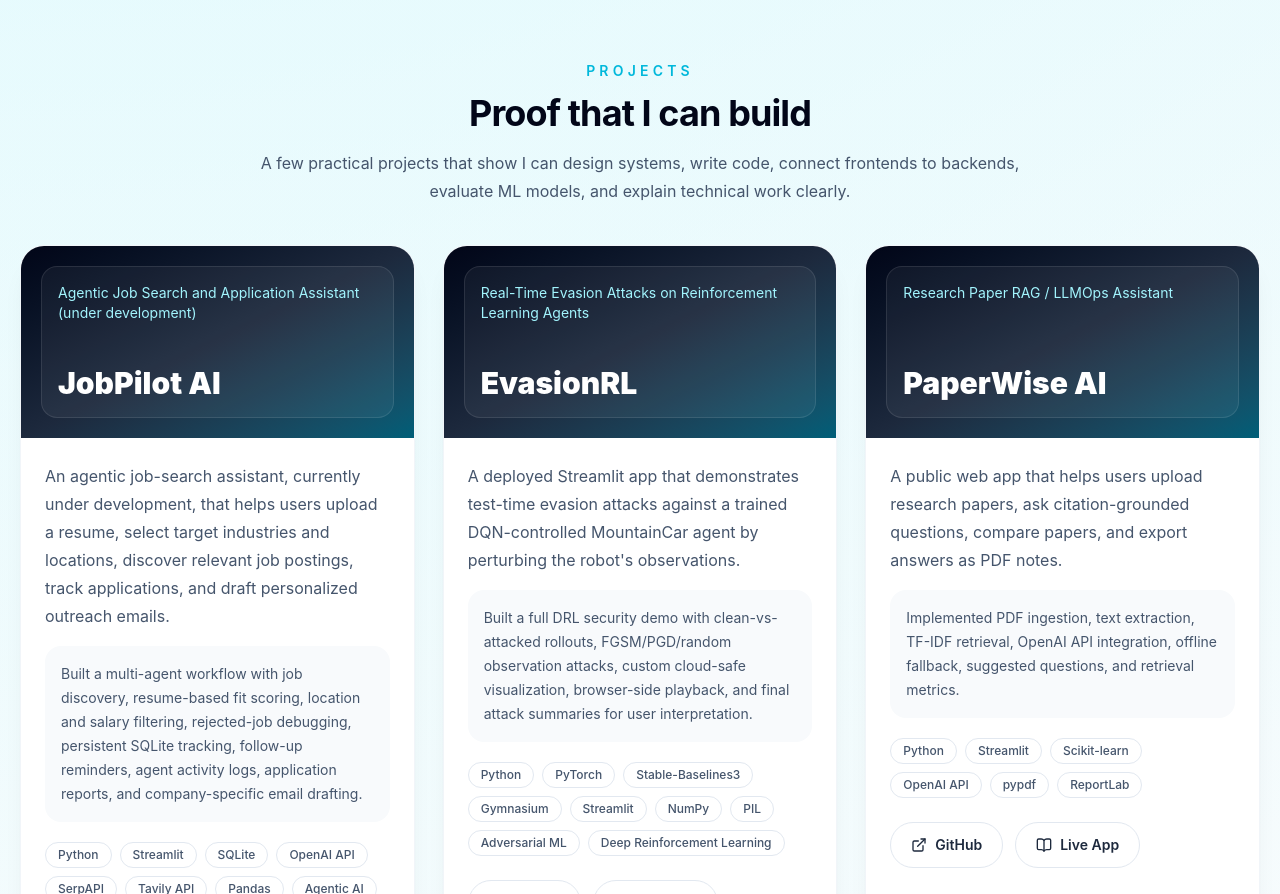
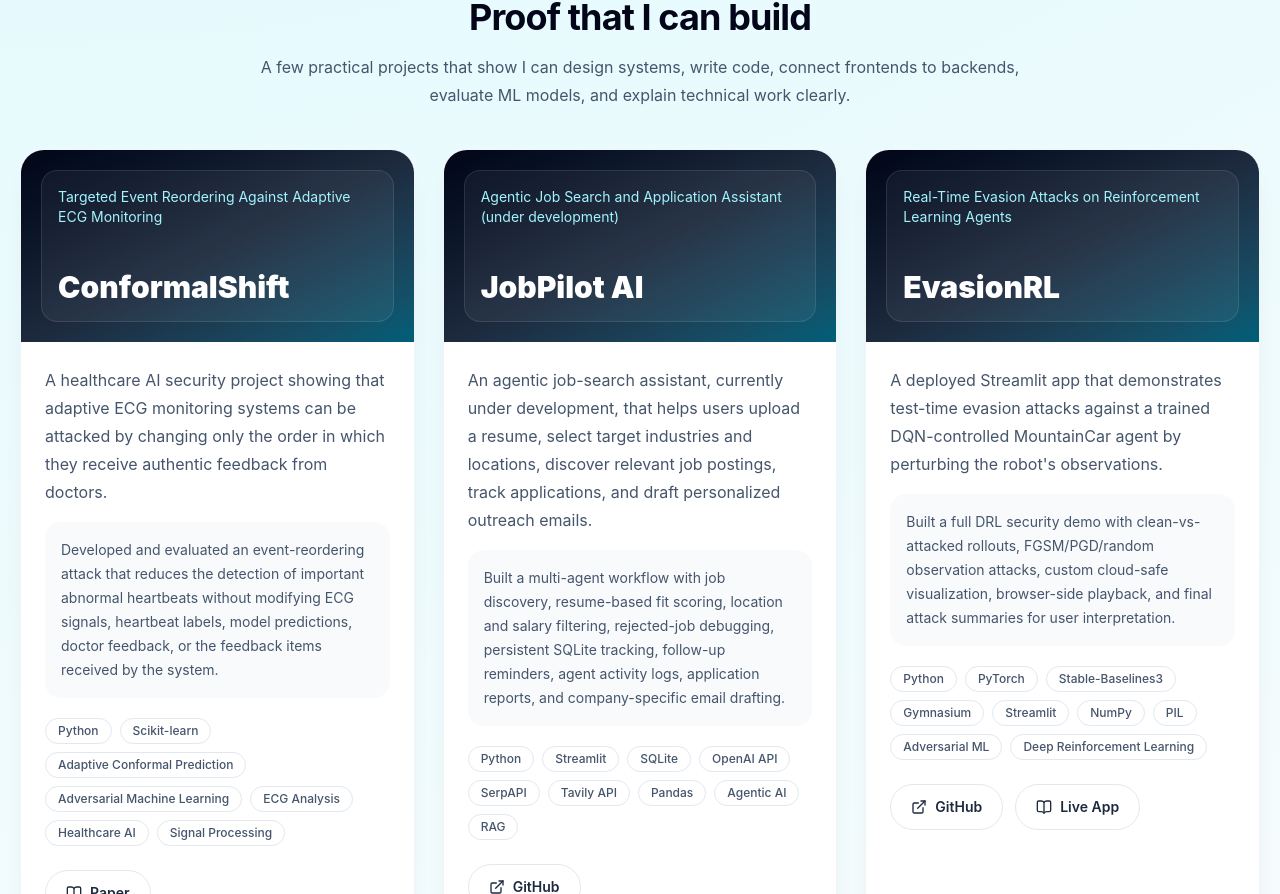
Before and after one commit to arashVsh/arash-portfolio, a React (Vite) app in the folder arash-portfolio/: page / in a window 1280 px wide. Shown: the part 1906-2800 px from the top of the page. Built offline with nearby package versions, Linux system fonts and the light colour scheme.

Commit message:
Added ConformalShift

```diff
--- a/arash-portfolio/src/App.tsx
+++ b/arash-portfolio/src/App.tsx
@@ -80,7 +80,7 @@
   googleScholar: "https://scholar.google.com/citations?user=yOVk_hcAAAAJ&hl=en",
   orcid: "https://orcid.org/0009-0001-4006-6683",
   shortBio:
-    "I turn complex AI and cybersecurity ideas into practical tools people can use. My work combines machine learning, software engineering, APIs, mobile apps, cloud tools, and a strong security mindset. I am completing my MSc at UNB and looking for industry roles where I can build reliable products, not just publish papers.",
+    "I take a vague idea, research it, investigate the available resources, build a project, and then publish it.",
 };
 
 const navItems = ["About", "Skills", "Projects", "Publications", "Experience", "Educator", "Contact"];
@@ -146,7 +146,26 @@
 ];
 
 const projects: Project[] = [
-
+  {
+    title: "ConformalShift",
+    subtitle: "Targeted Event Reordering Against Adaptive ECG Monitoring",
+    description:
+      "A healthcare AI security project showing that adaptive ECG monitoring systems can be attacked by changing only the order in which they receive authentic feedback from doctors.",
+    impact:
+      "Developed and evaluated an event-reordering attack that reduces the detection of important abnormal heartbeats without modifying ECG signals, heartbeat labels, model predictions, doctor feedback, or the feedback items received by the system.",
+    tech: [
+      "Python",
+      "Scikit-learn",
+      "Adaptive Conformal Prediction",
+      "Adversarial Machine Learning",
+      "ECG Analysis",
+      "Healthcare AI",
+      "Signal Processing",
+    ],
+    paper: "https://arxiv.org/abs/2608.03628",
+    imageDescription:
+      "Suggested image: an adaptive ECG monitoring system receiving genuine doctor feedback in a changed order, causing an important abnormal heartbeat to be missed while the ECG signals and feedback remain unchanged.",
+  },
   {
     title: "JobPilot AI",
     subtitle: "Agentic Job Search and Application Assistant (under development)",
@@ -284,6 +303,13 @@
 
 
 const publications: Publication[] = [
+  {
+    title: "ConformalShift: Targeted Event Reordering Against Adaptive ECG Monitoring",
+    venue: "arXiv preprint · August 2026",
+    description:
+      "Introduces an attack against adaptive ECG monitoring systems that changes only the order in which authentic feedback from doctors is received. The attack does not modify ECG signals, heartbeat labels, model predictions, doctor feedback, or the set of feedback items, but can still reduce the detection of important abnormal heartbeats.",
+    link: "https://arxiv.org/abs/2608.03628",
+  },
   {
     title: "Defense Against Adversarial Attacks: Foundations, Strategies, and Future Directions",
     venue: "Preprints.org · July 2026",
```
Also changed, not shown: 1 other file (tests, documents, lock files or other folders).
